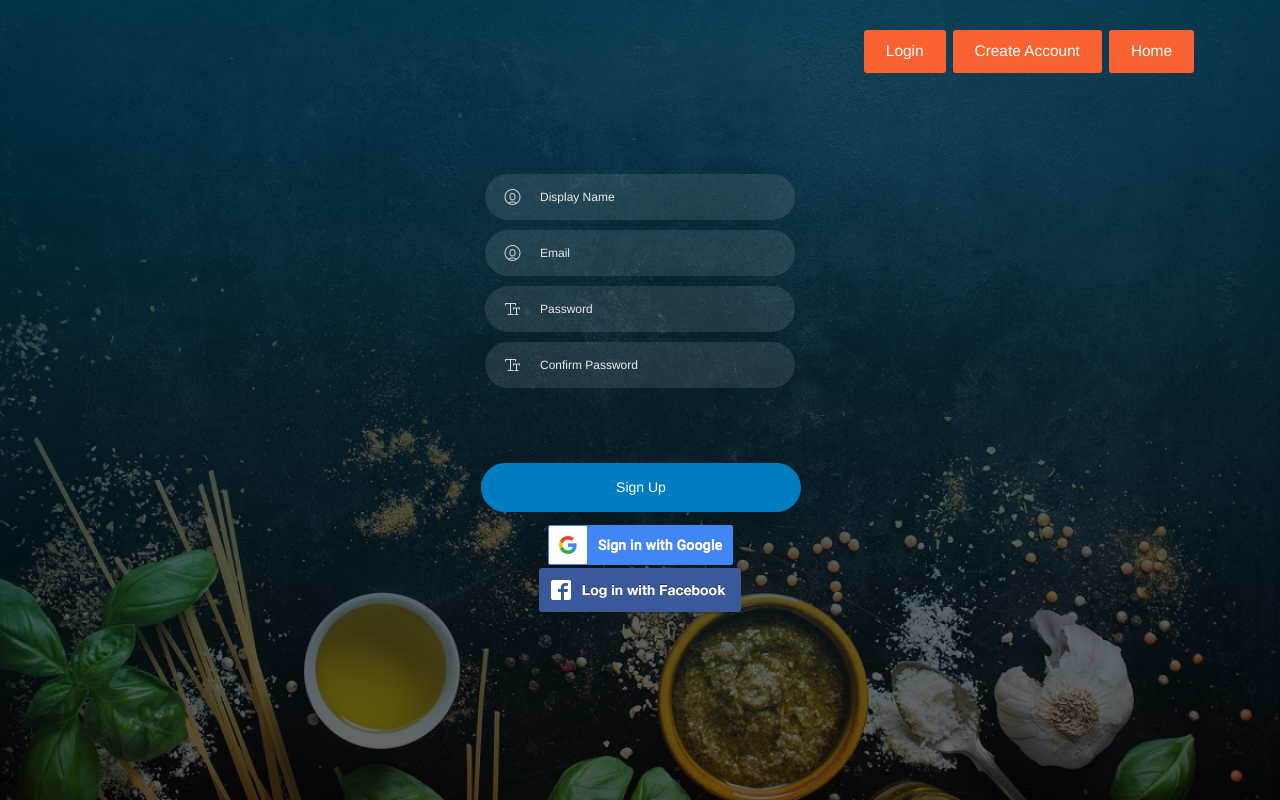
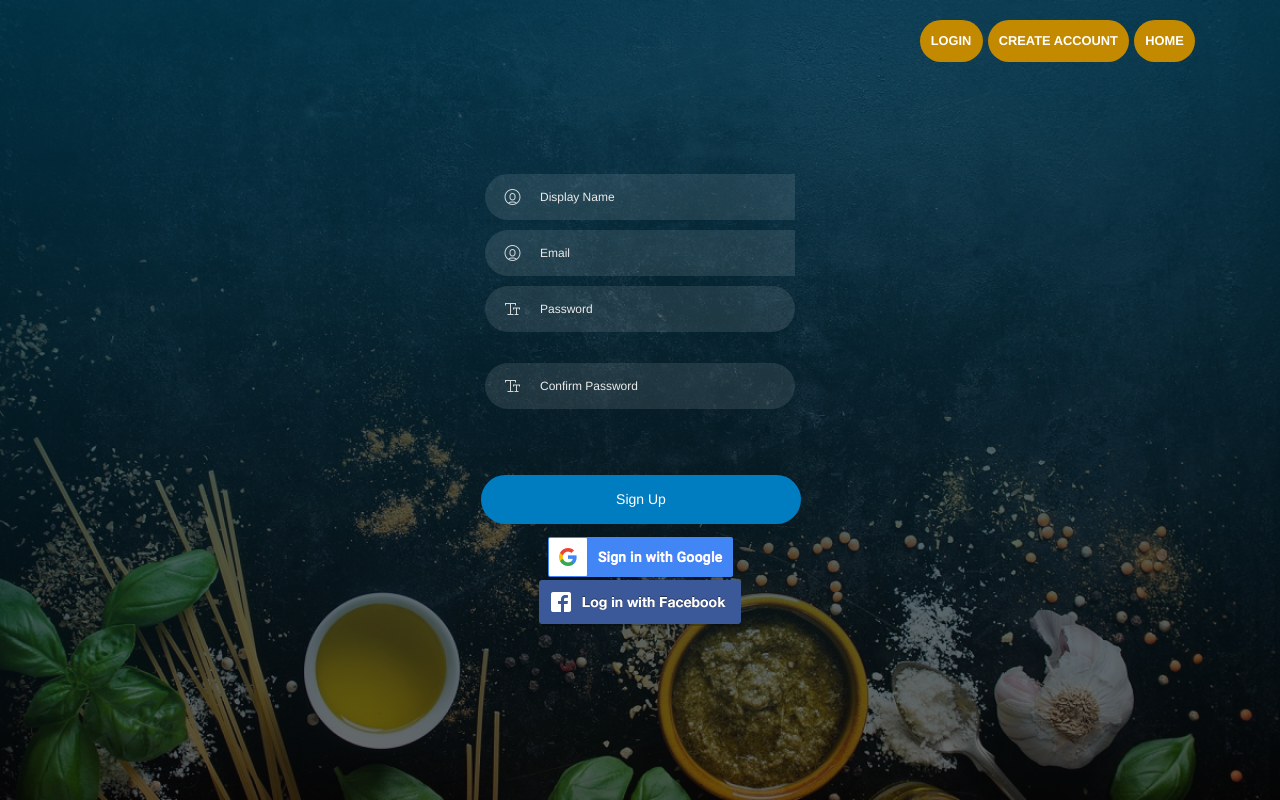
Before and after one commit to bholetanaya2715/CS554-Project-React, a React (Create React App) app: page /signup in a window 1280 px wide. Built offline with nearby package versions, Linux system fonts and the light colour scheme; no server answers.

Commit message:
Totally master

```diff
--- a/src/Components/Navbars/ExamplesNavbar.js
+++ b/src/Components/Navbars/ExamplesNavbar.js
@@ -12,7 +12,6 @@ import {
   Container,
   UncontrolledTooltip
 } from "reactstrap";
-import { Button } from "react-bootstrap";
 
 function ExamplesNavbar() {
   const [navbarColor, setNavbarColor] = React.useState("navbar-transparent");
@@ -51,13 +50,7 @@ function ExamplesNavbar() {
         <Container>
 
           <div className="navbar-translate">
-            <NavbarBrand
-              href="https://demos.creative-tim.com/now-ui-kit-react/index?ref=nukr-examples-navbar"
-              target="_blank"
-              id="navbar-brand"
-            >
 
-            </NavbarBrand>
 
             <button
               className="navbar-toggler navbar-toggler"
@@ -80,19 +73,19 @@ function ExamplesNavbar() {
           >
             <Nav navbar>
               <NavItem>
-                <Button to="/signin" tag={Link}>
+                <NavLink to="/signin" tag={Link}>
                   Login
-                </Button>
+                </NavLink>
               </NavItem>
               <NavItem className="navdeep">
-                <Button to="/signup" tag={Link}>
+                <NavLink to="/signup" tag={Link}>
                   Create Account
-                </Button>
+                </NavLink>
               </NavItem>
               <NavItem>
-                <Button to="/landing" tag={Link}>
+                <NavLink to="/landing" tag={Link}>
                   Home
-                </Button>
+                </NavLink>
               </NavItem>
             </Nav>
           </Collapse>
--- a/src/Components/SignIn.js
+++ b/src/Components/SignIn.js
@@ -79,7 +79,7 @@ function SignIn() {
           <Container>
             <Col className="ml-auto mr-auto" md="4">
               <Card className="card-login card-plain">
-                <form onSubmit={handleLogin}>
+                <form autocomplete="new-password" onSubmit={handleLogin}>
                   <CardBody>
 
                     <InputGroup
@@ -102,6 +102,9 @@ function SignIn() {
                         onFocus={() => setFirstFocus(true)}
                         onBlur={() => setFirstFocus(false)}
                       ></Input>
+                      <label for="email">
+
+                      </label>
                     </InputGroup>
                     <InputGroup
                       className={
@@ -124,6 +127,9 @@ function SignIn() {
                         onBlur={() => setLastFocus(false)}
                       ></Input>
                     </InputGroup>
+                    <label for="password">
+
+                    </label>
 
                   </CardBody>
                   <CardFooter className="text-center">
--- a/src/Components/SignUp.js
+++ b/src/Components/SignUp.js
@@ -139,12 +139,16 @@ function SignUp() {
                       </InputGroupAddon>
                       <Input
                         required
+                        id="displayName"
                         name="displayName"
                         placeholder="Display Name"
                         type="text"
                         onFocus={() => setFirstFocus(true)}
                         onBlur={() => setFirstFocus(false)}
                       ></Input>
+                      <label for="displayName">
+
+                      </label>
                     </InputGroup>
                     <InputGroup
                       className={
@@ -166,6 +170,9 @@ function SignUp() {
                         onFocus={() => setFirstFocus(true)}
                         onBlur={() => setFirstFocus(false)}
                       ></Input>
+                      <label for="email">
+
+                      </label>
                     </InputGroup>
                     <InputGroup
                       className={
@@ -188,6 +195,9 @@ function SignUp() {
                         onBlur={() => setLastFocus(false)}
                       ></Input>
                     </InputGroup>
+                    <label for="passwordOne">
+
+                    </label>
                     <InputGroup
                       className={
                         "no-border input-lg" +
@@ -209,6 +219,9 @@ function SignUp() {
                         onBlur={() => setLastFocus(false)}
                       ></Input>
                     </InputGroup>
+                    <label for="passwordTwo">
+
+                    </label>
                   </CardBody>
                   <CardFooter className="text-center">
                     <Button
--- a/src/index.css
+++ b/src/index.css
@@ -17,7 +17,11 @@ code {
 }
 
 .nav-link{
-  background-color: #949494;
+  border-radius: 25px;
+  padding: 20px;
+
+  background-color: #c38a00;
+  ;
 }
 
 nav{
```
